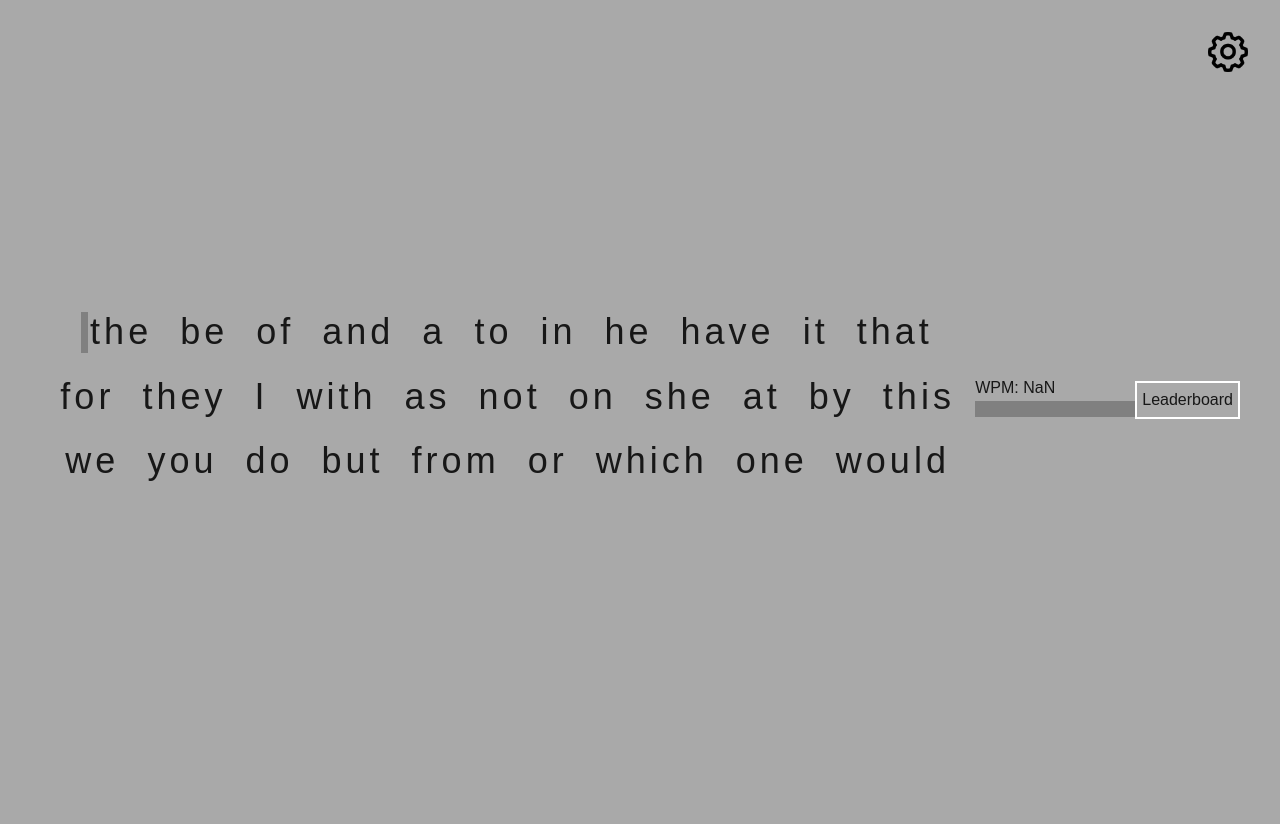
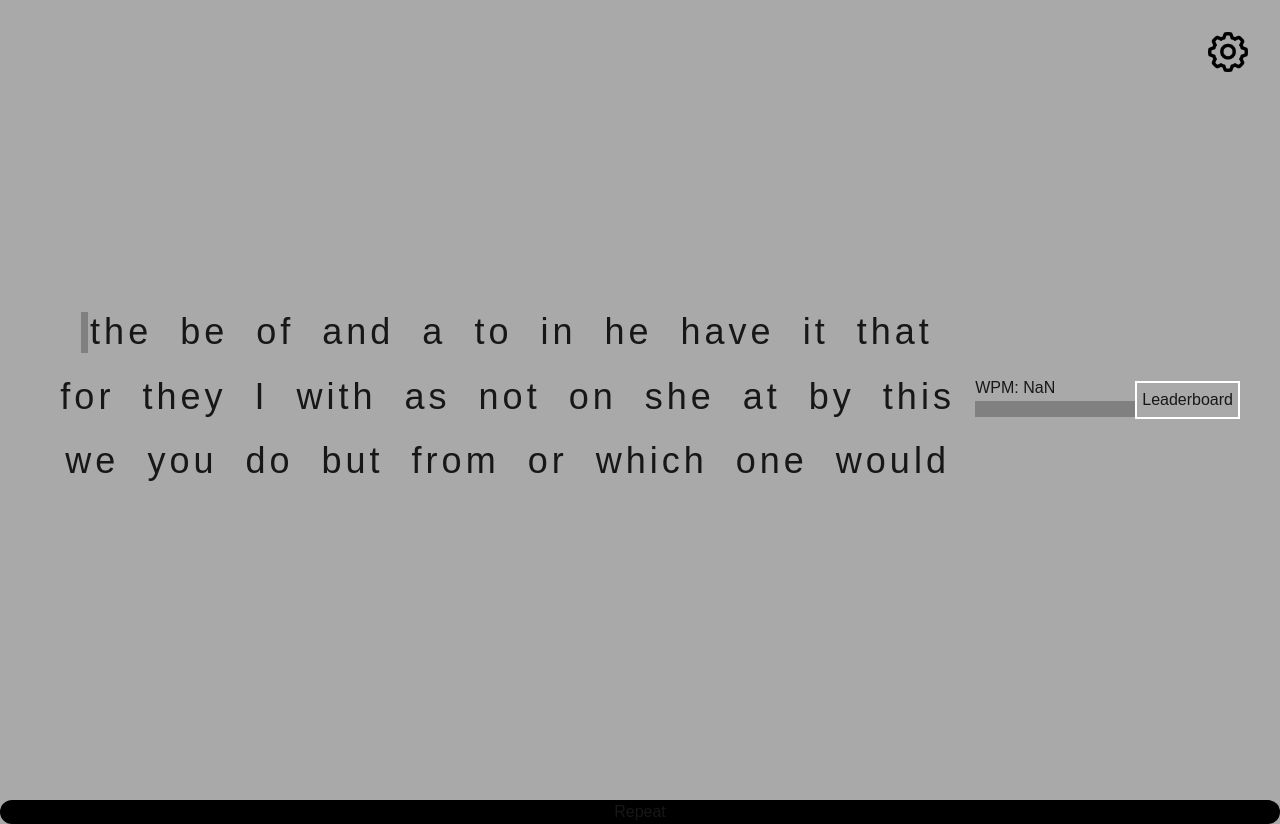
Before and after one commit to AnoyingWaffle66/typing_game, a Next.js app in the folder typing_thing/: page / in a window 1280 px wide. Before the commit the page ends 800 px from the top, so only its background shows below. Built offline with nearby package versions, Linux system fonts and the light colour scheme.

Commit message:
Added button. Words displayed will reset.

```diff
--- a/typing_thing/app/globals.css
+++ b/typing_thing/app/globals.css
@@ -40,3 +40,21 @@ body {
   0%, 100% { opacity: 1; }
   50% { opacity: 0; }
 }
+
+.button {
+  background-color: black;
+  border-color: darkgrey;
+  border-radius: 20px;
+  opacity: 1;
+  justify-content: center;
+  width: 100;
+  text-align: center;
+}
+
+.button:hover {
+  opacity: 0.5;
+}
+
+.button:active {
+  opacity: 1;
+}
--- a/typing_thing/app/page.tsx
+++ b/typing_thing/app/page.tsx
@@ -2,17 +2,32 @@
 import Button from "@/components/Button"
 import "@/styles/global.css"
 import React, { useState, useEffect } from "react";
-import { SettingsButton } from "@/components/Button";
+
+import { SettingsButton, RepeatButton } from "@/components/Button";
 import SettingsBar from "@/components/settingsBar";
 import Words from "@/components/Words"
 
 import Countdown from "@/components/Countdown"
 import LeaderboardButton from "@/components/Leaderboard-Button";
+import { json } from "stream/consumers";
 
 export default function Home() {
+  sessionStorage.setItem('testActive', 'false')
   const [openSettings, openSettingsClicked] = useState(false)
   const [inputText, setInputText] = useState('')
 
+  // reset time
+  // clear typed words
+  // render same words again
+  const onRepeat = () => {
+    console.log(sessionStorage.getItem('testActive'))
+    if (sessionStorage.getItem('testActive') === 'true'){
+      sessionStorage.setItem('testActive', 'false')
+      window.dispatchEvent(new Event('storage'))
+    }
+    console.log(sessionStorage.getItem('testActive'))
+    console.log('button clicked')
+  }
   const handleClick = () => {
     openSettingsClicked(prev => !prev)
   }
@@ -57,9 +72,16 @@ export default function Home() {
         <Countdown/>
 
         <LeaderboardButton/>
+        </div>
+        <>
+          {/* <button className="button button:hover button:active" onClick={onRepeat}>repeat</button> */}
+        </>
+        <div className="button button:hover button:active" onClick={onRepeat}>
+          <RepeatButton/>
+        </div>
 
-        </div>
     </div>
+
     </>
   )
 }
--- a/typing_thing/components/Button.tsx
+++ b/typing_thing/components/Button.tsx
@@ -1,6 +1,6 @@
 "use client"
 
-import { useState } from "react"
+import { ButtonHTMLAttributes, useState } from "react"
 
 
 export default function Button(){
@@ -25,3 +25,13 @@ export function SettingsButton(){
         </>
     )
 }
+
+export function RepeatButton(){
+    return(
+        <>
+            <button className="">
+                Repeat
+            </button>
+        </>
+    )
+}
--- a/typing_thing/components/Words.tsx
+++ b/typing_thing/components/Words.tsx
@@ -31,26 +31,28 @@ export default function Words({words}: {words: string[]}){
     const [currentIndex, setIndex] = useState<number>(0)
     // User input string. This is to compare the word the user types with the word displayed
     const [typedKey, setTypedKey] = useState<string>('');
-    // boolean to track if the test has started or ended. used to let the keyinput function to start capturing user input
-    const [testStarted, setTestStarted] = useState<boolean>(false);
     // Holds the number of times the space bar has been pressed or when the user has moved to the next word.
     const [spacebarCount, setSpacebarCount] = useState<number>(0);
 
+     const resetTest = () => {
+      setTypedKey('')
+      setTypedWords([])
+      setSpacebarCount(0)
+      setIndex(0)
+     }
+
+    window.addEventListener('storage', () => {
+      resetTest();
+      console.log("storage event")
+    })
+
     // Passed into Keyinput so that we can bring back the user input to use in this function/component. Callback function to be used in keyinput
     const handleKeyPress = (keyPress: string | null) => {
-        // Is the current word in the array. We keep track of this so that we know where we are in the test.
-        const currentWord = words[currentIndex]
-        // This if statement is meant to stop capturing user input if the user has entered the last letter of the last word in the list of words.
-        if (currentIndex === words.length - 1 && typedKey.length === currentWord.length) {
-          console.log("Test complete")
-          setTestStarted(false)
-          // returns so that it exists the function before the test can be started again.
-          return
-        }
 
         // Starts test
-        if (!testStarted) {
-          setTestStarted(true)
+        if (sessionStorage.getItem('testActive') === 'false') {
+          resetTest()
+          sessionStorage.setItem('testActive', 'true')
         }
 
         // Handles the event of when user presses backspace key
@@ -76,14 +78,16 @@ export default function Words({words}: {words: string[]}){
         }
 
         // for debug purposes
-        console.log(spacebarCount)
-        console.log(typedKey)
+        // console.log(spacebarCount)
+        // console.log(typedKey)
+        // const thing = sessionStorage.getItem('testActive')
+        // console.log(thing)
     }
 
 
     return (
-      <div style={{height: 200}} className="flex flex-wrap items-center justify-center overflow-clip">
-        <KeyInput onPress={handleKeyPress} testStarted={testStarted}/>
+      <div  style={{height: 200}} className="flex flex-wrap items-center justify-center overflow-clip">
+        <KeyInput onPress={handleKeyPress}/>
         {
           words.map((word, wordIndex) => {
             const current = wordIndex < currentIndex ? typedWords[wordIndex]
--- a/typing_thing/components/keyInput.tsx
+++ b/typing_thing/components/keyInput.tsx
@@ -14,8 +14,6 @@ const keys: string[] = [
 interface KeyProps {
   // The current pressed key is passed here to be used elsewhere/ does function stuff. Callback function
   onPress: (pressedKey: string | null) => void;
-  // self explanatory
-  testStarted: boolean;
 }
 
 // Handles the input capture
```
